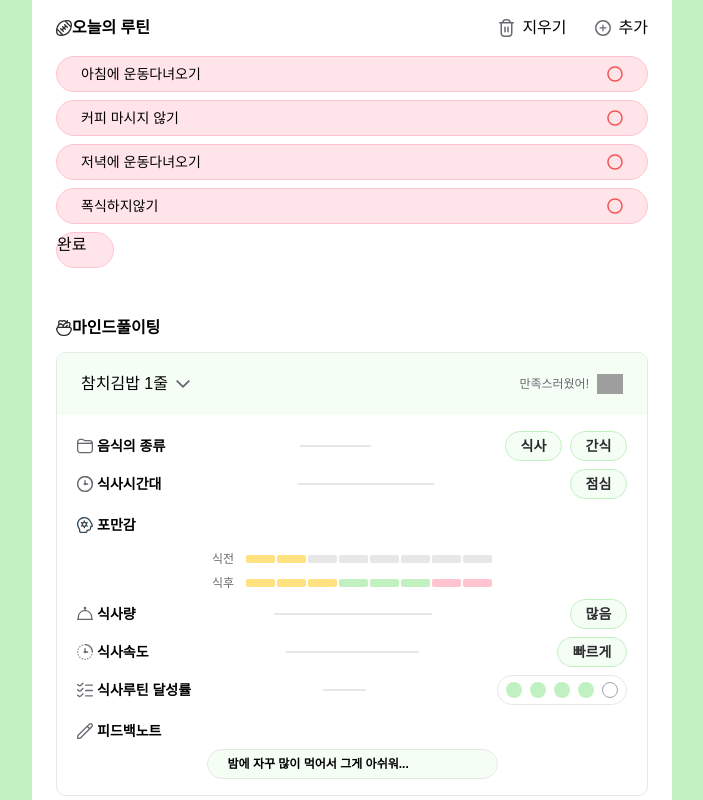
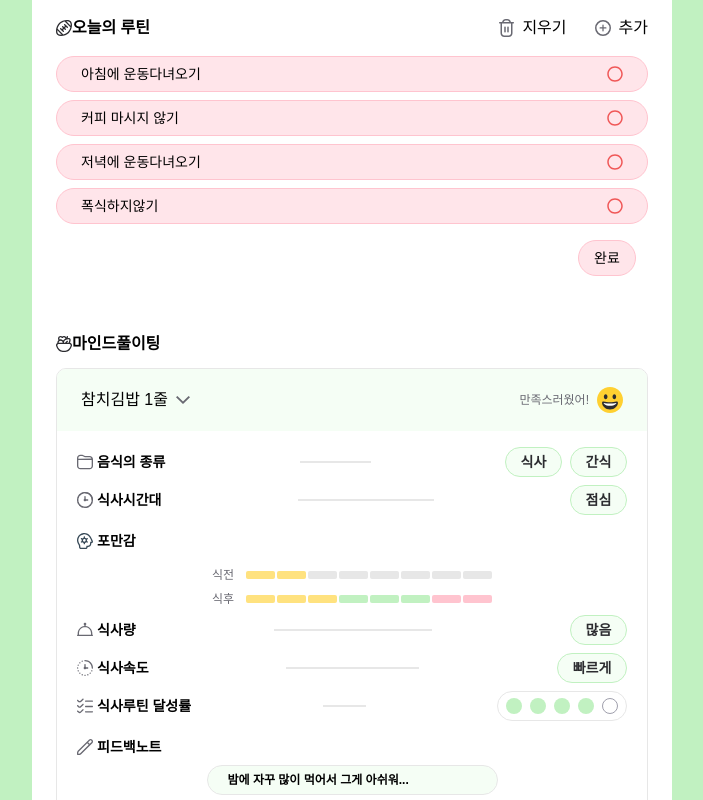
Before and after one commit to hatoruday/mindeating-front, a Next.js app: page /info in a window 1280 px wide. Both pictures are taken after a click on the button "지우기". Shown: the top 800 px of the page, without its empty margins (288-991 px from the left). Built offline with nearby package versions, Linux system fonts and the light colour scheme; grey boxes are pictures that could not be loaded; a web font is replaced by a local one.

Commit message:
routine completion

```diff
--- a/components/userInfoDisplay/emotion/positive.tsx
+++ b/components/userInfoDisplay/emotion/positive.tsx
@@ -5,14 +5,14 @@ export default function PositiveIcon({ isPositive }: { isPositive: boolean }) {
     <div className="flex justify-center content-center w-[38px] h-[38px] rounded-[40px] bg-white border border-[#e7e7e7]">
       {isPositive ? (
         <Image
-          src="/info/emoji/Crying face.svg"
+          src="/emoji/Crying face.svg"
           width={26}
           height={26}
           alt="crying"
         />
       ) : (
         <Image
-          src="/info/emoji/Crying face.svg"
+          src="/emoji/Crying face.svg"
           width={26}
           height={26}
           alt="crying"
--- a/components/userInfoDisplay/mindFullEating/satisfiedImoticon.tsx
+++ b/components/userInfoDisplay/mindFullEating/satisfiedImoticon.tsx
@@ -11,21 +11,21 @@ export default function SatisfiedImoticon({
         //satisfiedExtent에 따라 아이콘을 다르게 표현한다.
         satisfiedExtent === 0 ? (
           <Image
-            src="/info/Neutral face.svg"
+            src="/emoji/Neutral face.svg"
             width={26}
             height={26}
             alt="sadFace"
           />
         ) : satisfiedExtent === 1 ? (
           <Image
-            src="/info/Grinning face.svg"
+            src="/emoji/Grinning face.svg"
             width={26}
             height={26}
             alt="smileFace"
           />
         ) : (
           <Image
-            src="/info/Slightly smiling face.svg"
+            src="/emoji/Slightly smiling face.svg"
             width={26}
             height={26}
             alt="normalFace"
--- a/components/userInfoDisplay/routine/routine.tsx
+++ b/components/userInfoDisplay/routine/routine.tsx
@@ -217,8 +217,13 @@ export default function Routine() {
         )}
 
         {isDeleting ? (
-          <div className="w-[58px] h-9 rounded-[40px] bg-red2 border border-red1">
-            완료
+          <div className="flex justify-end w-full px-3 py-2">
+            <button
+              onClick={completeDeteteRoutine}
+              className="flex justify-center content-center items-center w-[58px] h-9 rounded-[40px] bg-red2 border border-red1"
+            >
+              <span className="font-medium text-[14px] text-center">완료</span>
+            </button>
           </div>
         ) : (
           <></>
```
